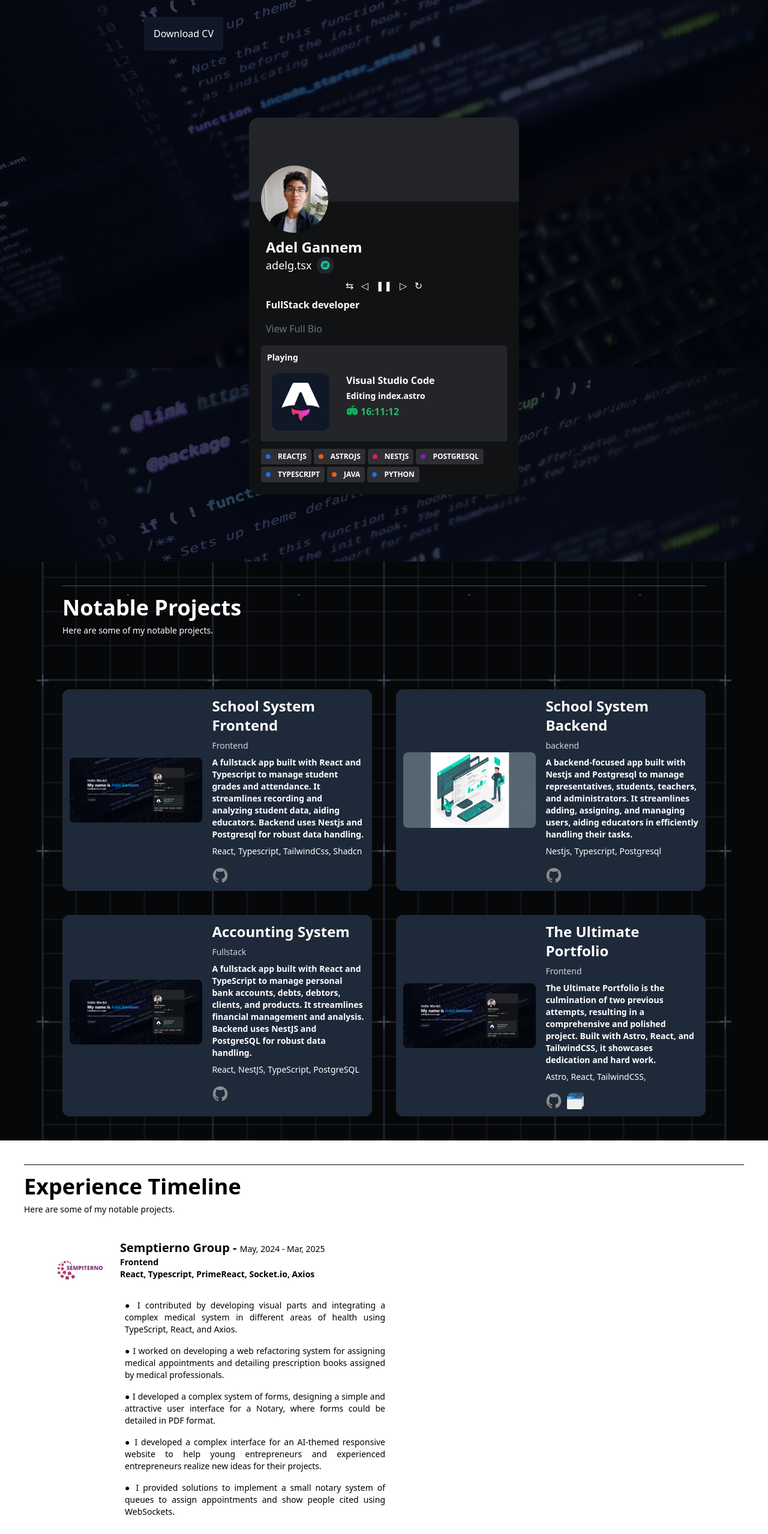
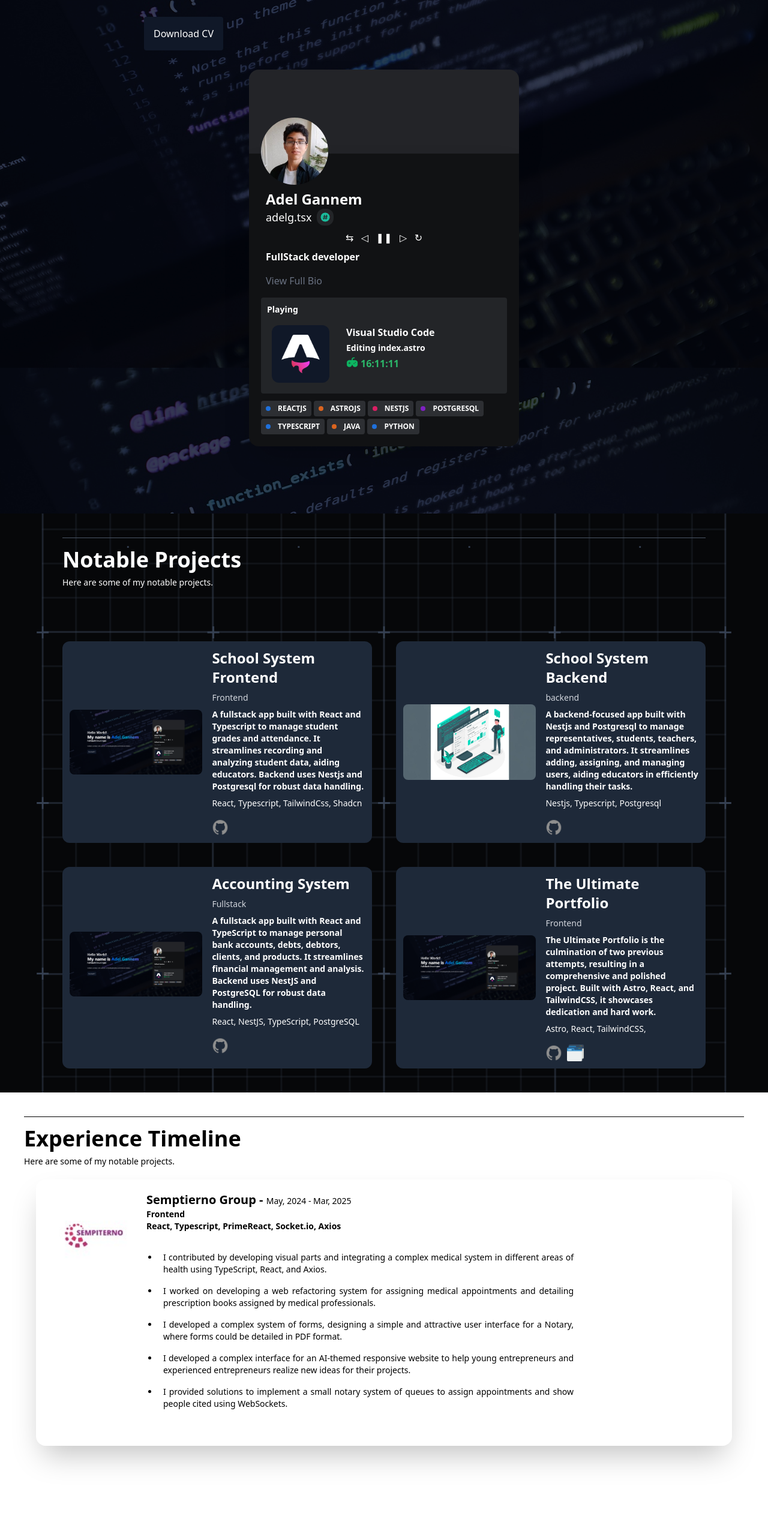
Before and after one commit to AdelGann/portfolio-astro, an Astro site: page / in a window 1280 px wide. Shown: the part 240-2797 px from the top of the page at 60% size. Built offline with nearby package versions, Linux system fonts and the light colour scheme; Astro itself is replaced by a stand-in of ours.

Commit message:
fix: responsive

```diff
--- a/src/Views/Experience/Experience.astro
+++ b/src/Views/Experience/Experience.astro
@@ -7,24 +7,27 @@ const experience = await getCollection("experience");
 
 <section class="bg-white min-h-screen rounded-b-4xl">
 	<div class="p-10">
-		<hr class="text-black" data-aos="fade-down"/>
-		<div data-aos="fade-left" class="pt-4 text-black">
+		<hr class="text-black" data-aos="fade-down" />
+		<div data-aos="fade-right" class="pt-4 text-black">
 			<h1 class="text-4xl font-bold">Experience Timeline</h1>
 			<p class="font-light text-sm pt-2">Here are some of my notable projects.</p>
 		</div>
-		<div class="p-5 m-5" data-aos="fade-left">
+		<div class="p-5 m-5 shadow-2xl rounded-2xl" data-aos="fade-right">
 			{
 				experience.map((experience: { id: string; data: ExperienceInterface }) => {
 					const { data } = experience;
 					const { title, description, duration, img, technologies, type } = data;
 					return (
-						<article class="text-black">
-							<div class="flex gap-2 ">
-								<div class="flex gap-5 flex-col lg:flex-row">
-									<div>
-										<img src={`/img/${img}`} alt={title} />
+						<article class="text-black mb-8">
+							<div class="flex flex-col lg:flex-row gap-5">
+								<div class="flex-shrink-0 p-2">
+									<img
+										class="w-full sm:w-32 h-auto object-cover"
+										src={`/img/${img}`}
+										alt={title}
+									/>
 								</div>
-									<div class="flex flex-col gap-3 prose ">
+								<div class="flex flex-col gap-3 prose">
 									<div class="pb-3">
 										<h5 class="text-xl font-bold">
 											{title} - <span class="text-sm font-normal">{duration}</span>
@@ -32,15 +35,13 @@ const experience = await getCollection("experience");
 										<p class="text-sm font-semibold">{type}</p>
 										<p class="text-sm font-semibold">{technologies}</p>
 									</div>
-										<ol>
+									<ol class="list-disc pl-5">
 										{description.map((item) => (
-												<li class="max-w-[450px] prose text-justify font-regular p-2 text-sm">
-													● {item}
+											<li class="max-w-[700px] prose text-justify font-regular p-2 text-sm">
+												{item}
 											</li>
 										))}
 									</ol>
-										<p />
-									</div>
 								</div>
 							</div>
 						</article>
--- a/src/Views/Greeter/Greeter.astro
+++ b/src/Views/Greeter/Greeter.astro
@@ -4,14 +4,14 @@ import styles from "./Greeter.module.css";
 ---
 
 <section
-	class="px-4 sm:px-16 bg-[url('/bg.jpg')] bg-no-repeat bg-cover bg-center bg-fixed bg-blend-multiply bg-gray-700 w-full min-h-screen min-h-screen-100% "
+	class="px-4 sm:px-16 bg-[url('/bg.jpg')] bg-no-repeat bg-cover bg-center bg-fixed bg-blend-multiply bg-gray-700 w-full min-h-screen"
 	transition:animate="slide"
 	style={styles.greeter}
 	data-aos="fade-down"
 >
-	<div class="lg:pb-28 lg:py-0 py-50">
-		<div class="flex flex-wrap gap-28 justify-center items-center min-h-screen min-h-screen-100%">
-			<div class="">
+	<div class="lg:pb-28 lg:py-0 py-10">
+		<div class="flex flex-wrap gap-8 justify-center items-center min-h-screen">
+			<div class="text-center lg:text-left">
 				<div class="flex flex-col gap-2">
 					<h2 class="lg:text-5xl font-semibold text-xl sm:text-3xl">Hello World!</h2>
 					<h1 class="lg:text-6xl font-bold text-2xl sm:text-4xl">
@@ -21,10 +21,10 @@ import styles from "./Greeter.module.css";
 							Adel Gannem
 						</span>
 					</h1>
-					<h3 class="text-3xl font-semibold">Fullstack Developer</h3>
+					<h3 class="text-xl sm:text-2xl lg:text-3xl font-semibold">Fullstack Developer</h3>
 				</div>
 
-				<p class="prose prose-invert pt-10 lg:w-[800px] w-[200px] sm:w-[400px] text-lg font-light">
+				<p class="prose prose-invert pt-10 lg:w-[800px] w-full sm:w-[400px] text-lg font-light mx-auto lg:mx-0">
 					Fullstack Developer with a passion for building beautiful and functional websites. ...
 				</p>
 				<button
--- a/src/components/DiscordSidebar/DiscordSidebar.astro
+++ b/src/components/DiscordSidebar/DiscordSidebar.astro
@@ -13,8 +13,11 @@ const roles = [
 ---
 
 <aside class="" data-aos="fade-down">
-	<div class="land w-[320px] xl:w-[450px] rounded-t-2xl p-5 shadow-2xl"></div>
-	<div class="content w-[320px] xl:w-[450px] rounded-b-2xl p-5 shadow-2xl">
+	<div class="land w-[300px] sm:w-[350px] lg:w-[420px] xl:w-[450px] rounded-t-2xl p-5 shadow-2xl">
+	</div>
+	<div
+		class="content w-[300px] sm:w-[350px] lg:w-[420px] xl:w-[450px] rounded-b-2xl p-5 shadow-2xl"
+	>
 		<div class="absolute rounded-full w-32 h-36">
 			<img
 				src="./profile/profile.jpeg"
```
Also changed, not shown: package.json (+10 -0 lines). Lines whose indentation alone changed are shown as unchanged.
